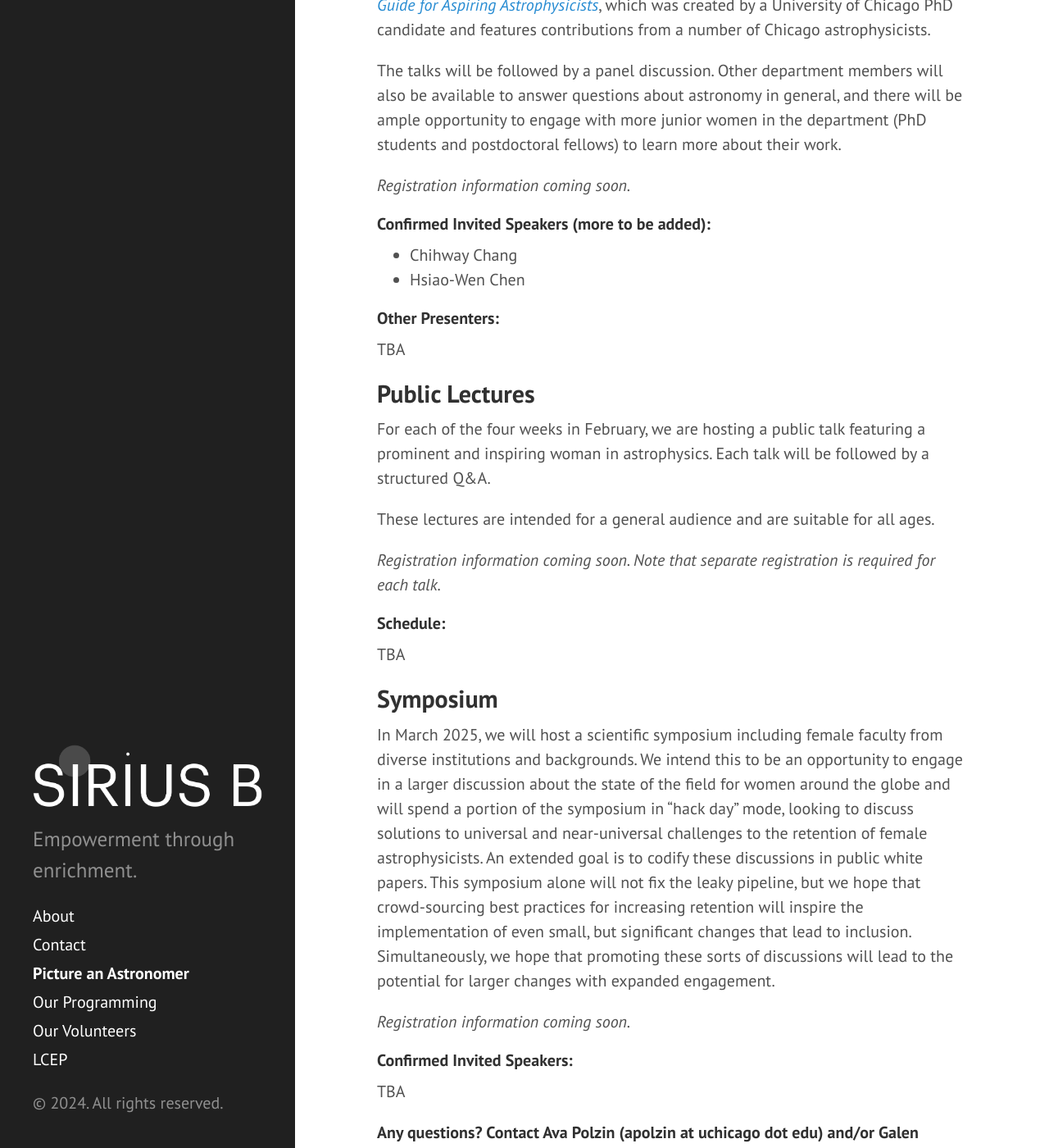
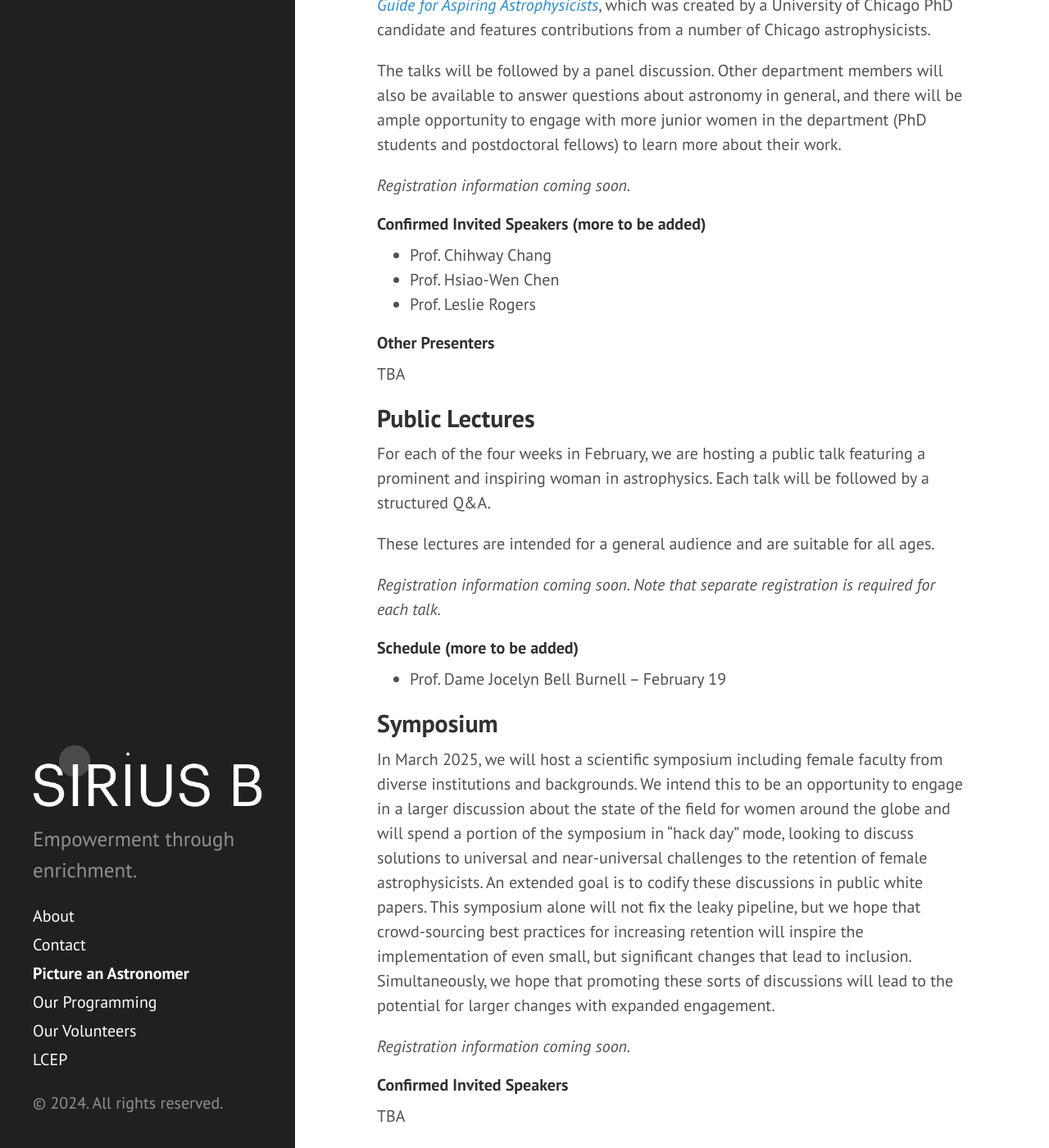
Before and after one commit to siriusb-org/siriusb-org.github.io, a Jekyll site: the page built from pictureanastronomer.md, in a window 1280 px wide and 1400 px high, scrolled down 1117 px. Shown: the whole window at 82% size. Built offline with Jekyll 4.4.1, drawn with Linux system fonts in a browser that asks for light colours.

Commit message:
update schedule

```diff
--- a/pictureanastronomer.md
+++ b/pictureanastronomer.md
@@ -29,11 +29,12 @@ The talks will be followed by a panel discussion. Other department members will
 
 *Registration information coming soon.*
 
-#### Confirmed Invited Speakers (more to be added):
-- Chihway Chang
-- Hsiao-Wen Chen
+#### Confirmed Invited Speakers (more to be added)
+- Prof. Chihway Chang
+- Prof. Hsiao-Wen Chen
+- Prof. Leslie Rogers
 
-#### Other Presenters:
+#### Other Presenters
 TBA
 
 
@@ -45,8 +46,8 @@ These lectures are intended for a general audience and are suitable for all ages
 
 *Registration information coming soon. Note that separate registration is required for each talk.*
 
-#### Schedule:
-TBA
+#### Schedule (more to be added)
+ - Prof. Dame Jocelyn Bell Burnell -- February 19
 
 
 ## Symposium
@@ -55,7 +56,7 @@ In March 2025, we will host a scientific symposium including female faculty from
 
 *Registration information coming soon.*
 
-#### Confirmed Invited Speakers:
+#### Confirmed Invited Speakers
 TBA
 
 
```
